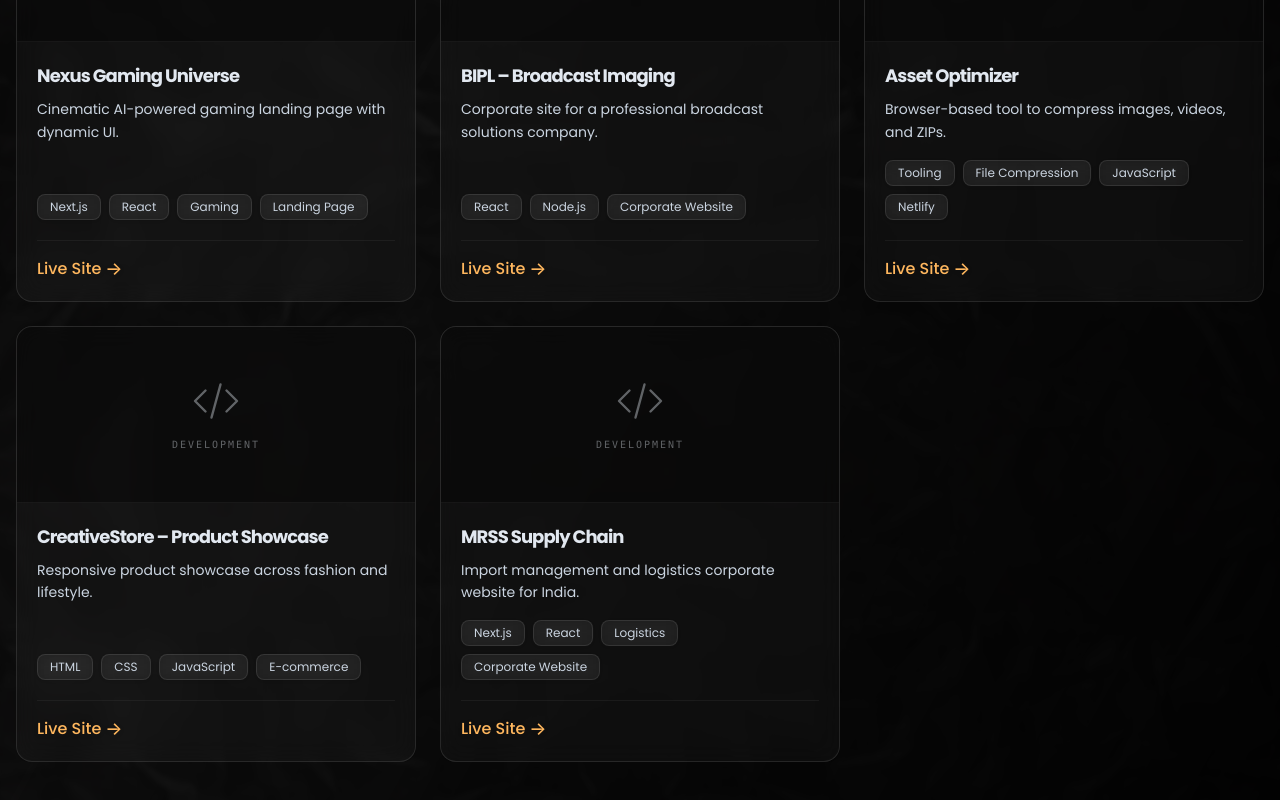
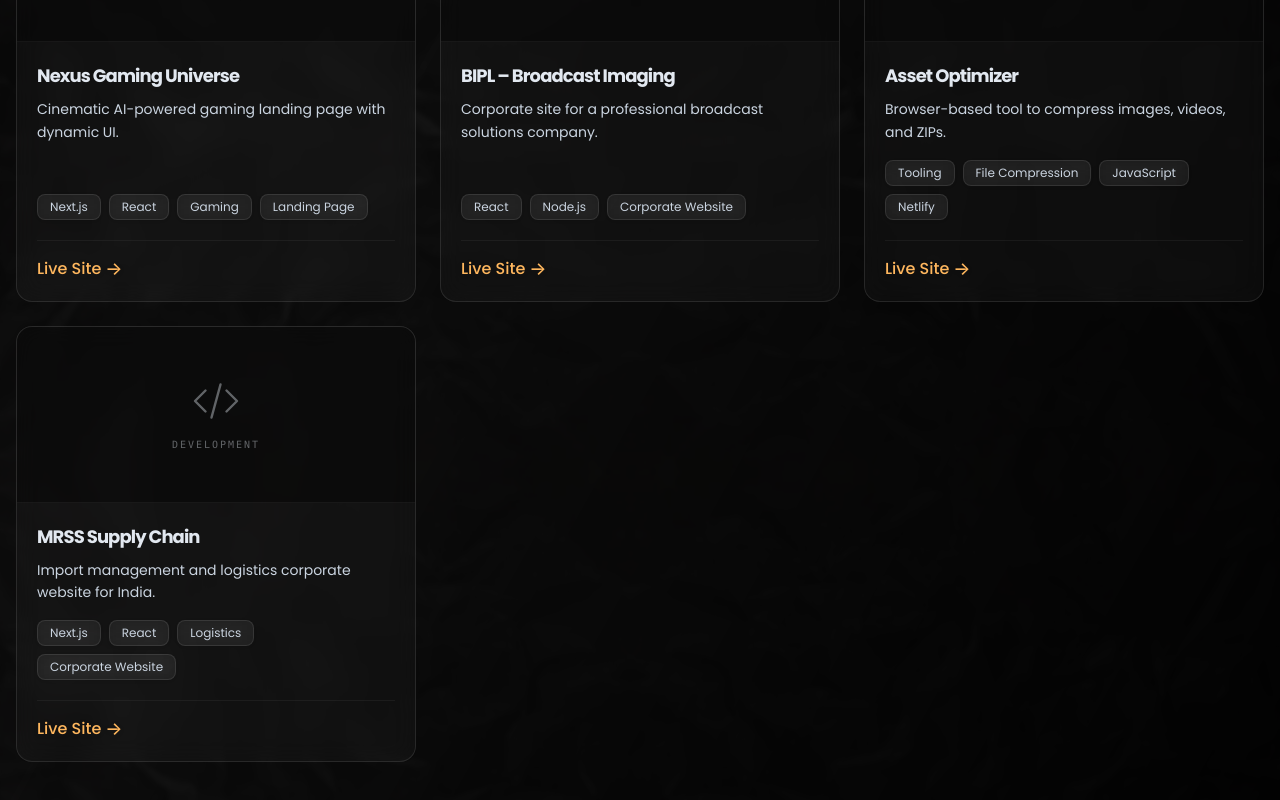
Before and after one commit to Nimujaiswal/Mywebsite, a React (Vite) app: page /projects in a window 1280 px wide. Shown: the part 1465-2265 px from the top of the page. Built offline with nearby package versions, Linux system fonts and the light colour scheme.

Commit message:
Update projectsData.js

```diff
--- a/src/data/projectsData.js
+++ b/src/data/projectsData.js
@@ -76,13 +76,7 @@ export const projects = [
     tags: ["Tooling", "File Compression", "JavaScript", "Netlify"],
     link: "https://assetoptimizer.netlify.app/",
   },
-  {
-    title: "CreativeStore – Product Showcase",
-    description: "Responsive product showcase across fashion and lifestyle.",
-    type: "dev",
-    tags: ["HTML", "CSS", "JavaScript", "E-commerce"],
-    link: "https://project-ten-drab-84.vercel.app/",
-  },
+
   {
     title: "MRSS Supply Chain",
     description: "Import management and logistics corporate website for India.",
```
